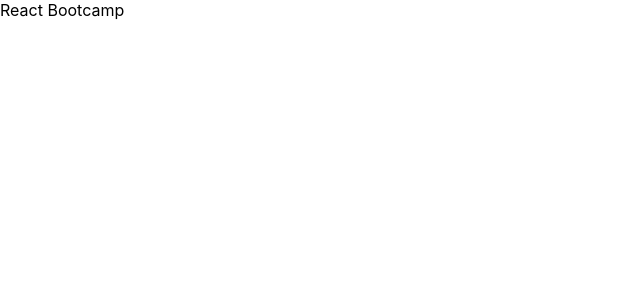
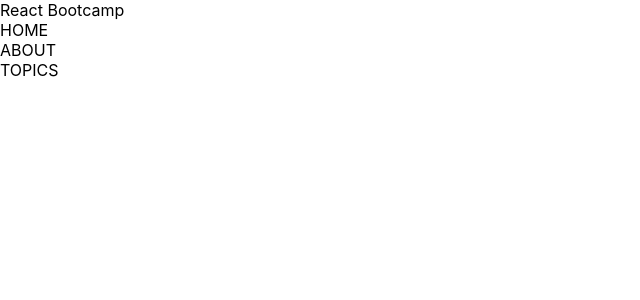
Before and after one commit to khwilo/react-bootcamp, a React (Create React App) app: page / in a window 1280 px wide. Shown: the top 300 px of the page, without its empty margins (0-640 px from the left). Built offline with nearby package versions, Linux system fonts and the light colour scheme.

Commit message:
Create home, about and topics module

```diff
--- /dev/null
+++ b/src/components/About.js
@@ -0,0 +1,7 @@
+import React from 'react';
+
+const About = () => {
+    return <div>ABOUT</div>;
+};
+
+export default About;
--- a/src/components/App.js
+++ b/src/components/App.js
@@ -1,10 +1,17 @@
 import React, { Component } from 'react';
+
+import About from './About';
+import Home from './Home';
+import Topics from './Topics';
 
 class App extends Component {
   render() {
     return (
       <div>
         React Bootcamp
+        <Home />
+        <About />
+        <Topics />
       </div>
     );
   }
--- /dev/null
+++ b/src/components/Home.js
@@ -0,0 +1,7 @@
+import React from 'react';
+
+const Home = () => {
+    return <div>HOME</div>
+};
+
+export default Home;
--- /dev/null
+++ b/src/components/Topics.js
@@ -0,0 +1,7 @@
+import React from 'react';
+
+const Topic = () => {
+    return <div>TOPICS</div>;
+};
+
+export default Topic;
```
